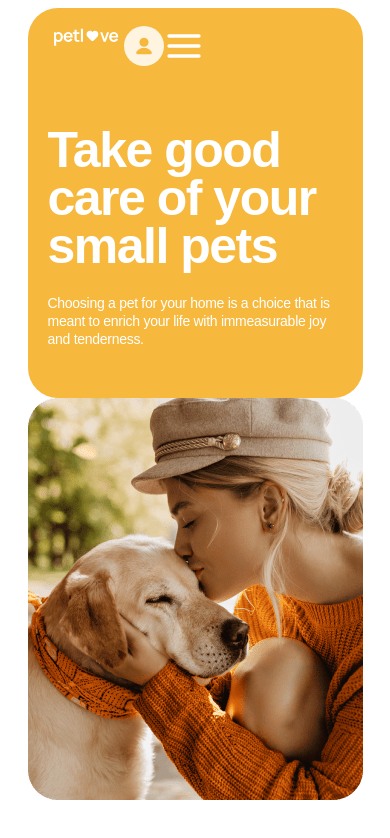
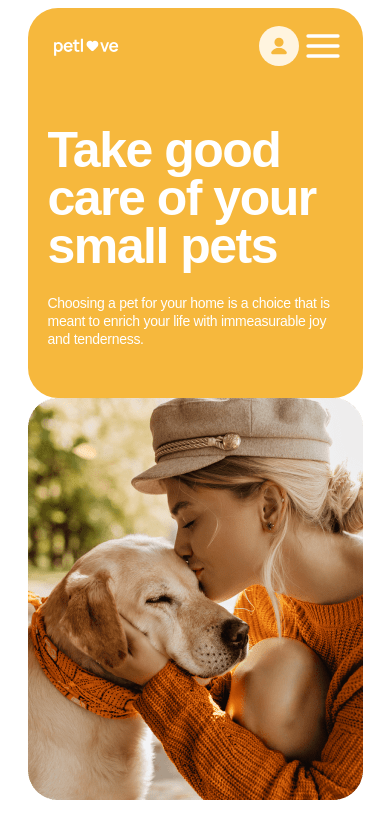
Before and after one commit to Nataliia21a/petlove, a React (Vite) app: page / in a window 390 px wide. Shown: the top 838 px of the page. Built offline with nearby package versions, Linux system fonts and the light colour scheme.

Commit message:
add css mainLayoutPage for mobile

```diff
--- a/src/components/Header/Header.jsx
+++ b/src/components/Header/Header.jsx
@@ -6,14 +6,16 @@ export default function Header() {
       <svg className={css.logo} width="76" height="20">
         <use href="/svg/symbol-defs.svg#icon-logo-white-mob-main-page"></use>
       </svg>
-      <div className={css.containerSvg}>
-        <svg className={css.user} width="20" height="20">
-          <use href="/svg/symbol-defs.svg#icon-user-02-yellow"></use>
+      <div className={css.userMenu}>
+        <div className={css.containerSvg}>
+          <svg className={css.userSvg} width="20" height="20">
+            <use href="/svg/symbol-defs.svg#icon-user-02-yellow"></use>
+          </svg>
+        </div>
+        <svg className={css.mobMenu} width="40" height="40">
+          <use href="/svg/symbol-defs.svg#icon-mob-menu-white"></use>
         </svg>
       </div>
-      <svg className={css.mobMenu} width="40" height="40">
-        <use href="/svg/symbol-defs.svg#icon-mob-menu-white"></use>
-      </svg>
     </header>
   );
 }
--- a/src/components/Header/Header.module.css
+++ b/src/components/Header/Header.module.css
@@ -1,10 +1,17 @@
 .header {
   display: flex;
+  align-items: center;
   box-sizing: border-box;
 }
 
 .logo {
   display: block;
+  margin-right: 135px;
+}
+
+.userMenu {
+  display: flex;
+  gap: 4px;
 }
 
 .containerSvg {
@@ -15,7 +22,7 @@
   position: relative;
 }
 
-.user {
+.userSvg {
   display: block;
   position: absolute;
   top: 50%;
```
